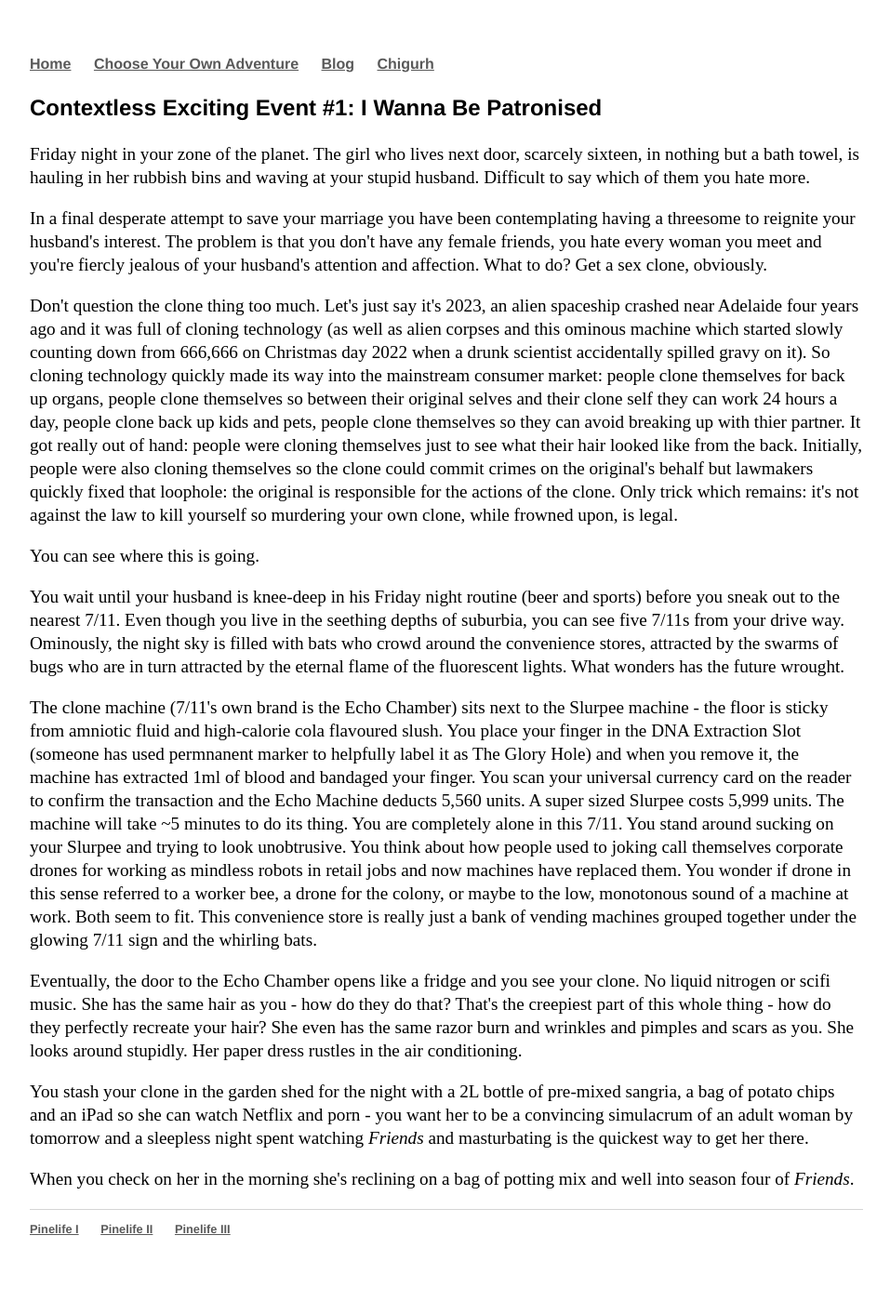
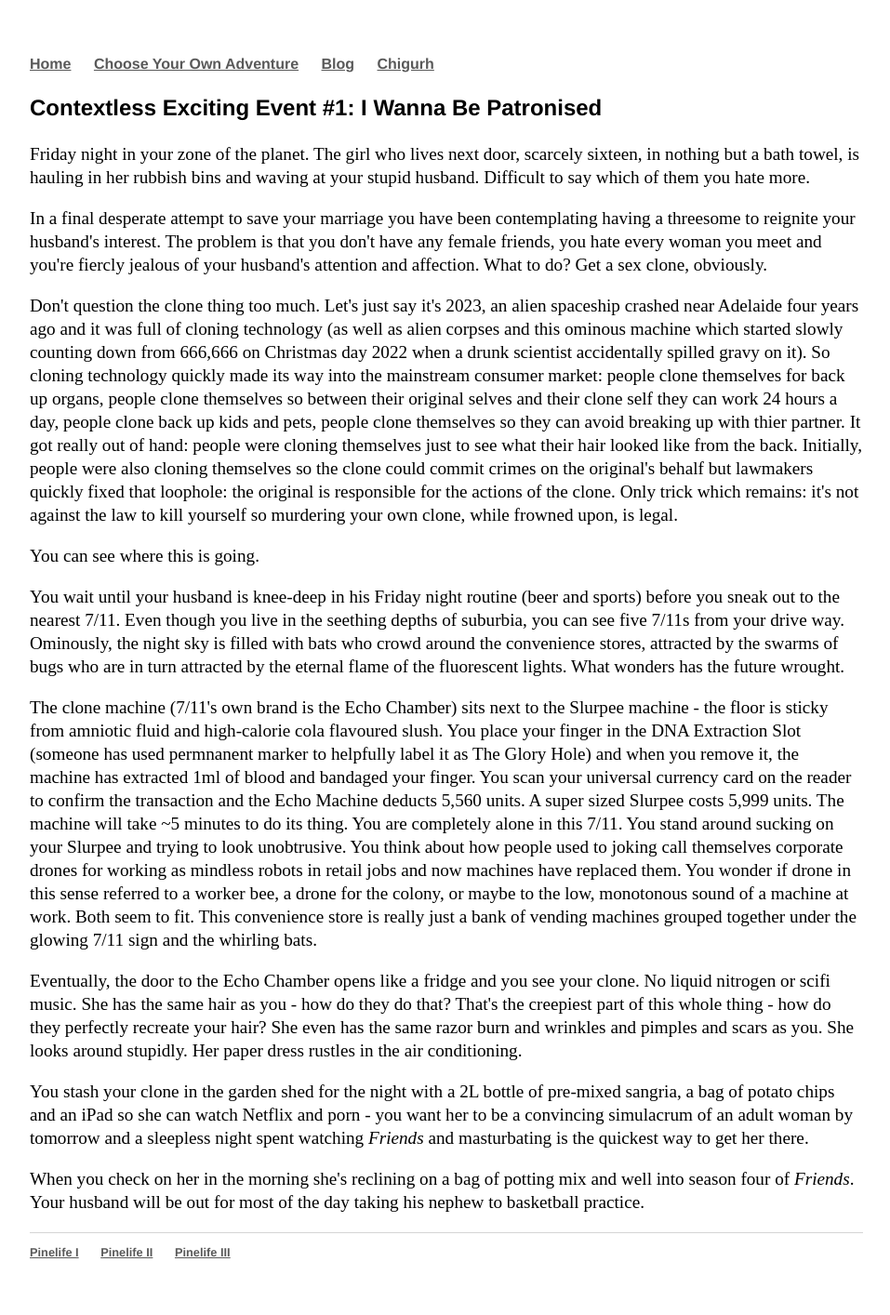
Before and after one commit to Pinelife/pinelife.github.io, a Jekyll site: the page built from Hellhole/excitingevent1.html, in a window 1280 px wide. Shown: the whole page at 93% size, without its empty margins (160-1117 px from the left). Built offline with Jekyll 4.4.1, drawn with Linux system fonts in a browser that asks for light colours; before the commit the page ends 1389 px from its top, so only the background shows below that.

Commit message:
Create excitingevent1.html

```diff
--- a/Hellhole/excitingevent1.html
+++ b/Hellhole/excitingevent1.html
@@ -50,5 +50,6 @@
   want her to be a convincing simulacrum of an adult woman by tomorrow and a sleepless night spent watching <i>Friends</i> and masturbating is the quickest way to get her there.
 </p>
 <p>
-  When you check on her in the morning she's reclining on a bag of potting mix and well into season four of <i>Friends</i>.
+  When you check on her in the morning she's reclining on a bag of potting mix and well into season four of <i>Friends</i>. Your husband will be out
+  for most of the day taking his nephew to basketball practice.
   </p>
```
